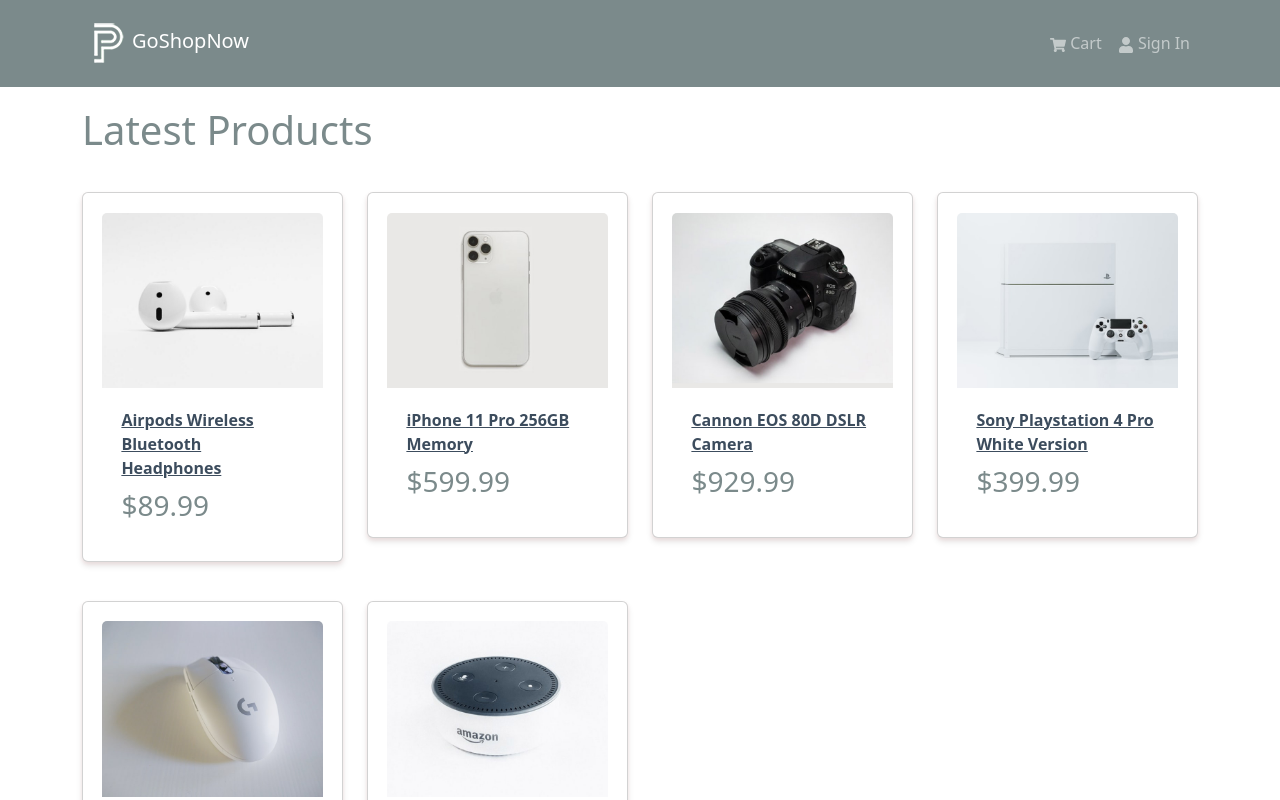
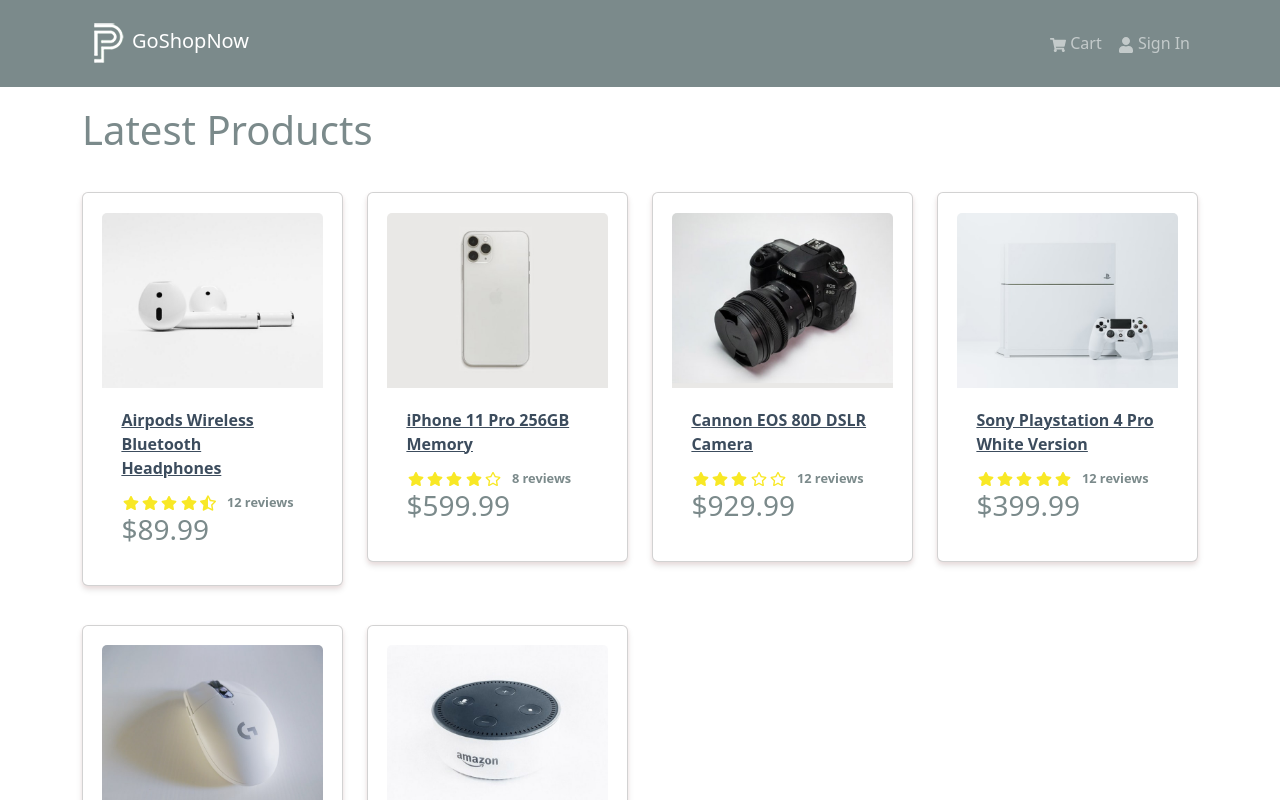
Before and after one commit to Ad-Abhishek/GoShopNow-v1, a React (Create React App) app in the folder frontend/: page / in a window 1280 px wide. Shown: the top 800 px of the page. Built offline with nearby package versions, Linux system fonts and the light colour scheme.

Commit message:
add rating and review div to card

```diff
--- a/frontend/src/components/Product.jsx
+++ b/frontend/src/components/Product.jsx
@@ -1,5 +1,6 @@
 import { Card } from 'react-bootstrap'
 import { Link } from 'react-router-dom'
+import Rating from './Rating'
 
 const Product = ({ product }) => {
   return (
@@ -13,6 +14,11 @@
                     <strong>{product.name}</strong>
                 </Card.Title>
             </Link>
+
+            <Card.Text as='div'>
+                <Rating value= { product.rating } text={`${product.numReviews} reviews`} />
+            </Card.Text>
+
             <Card.Text as="h3">
                 ${product.price}
             </Card.Text>
```
